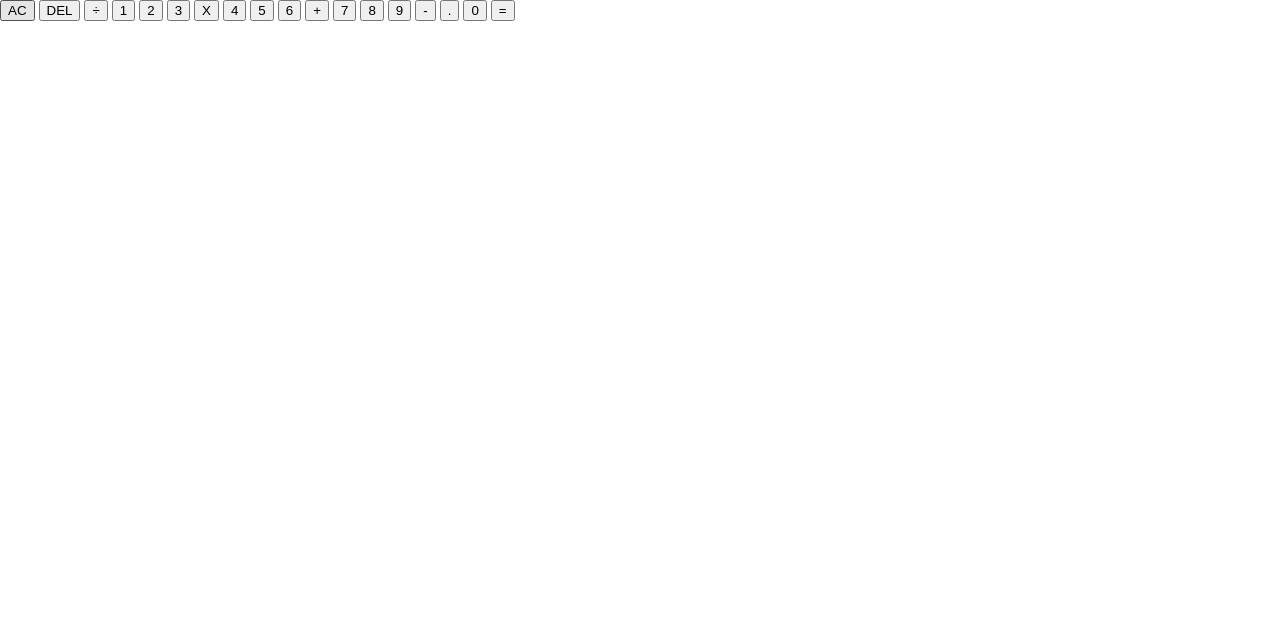
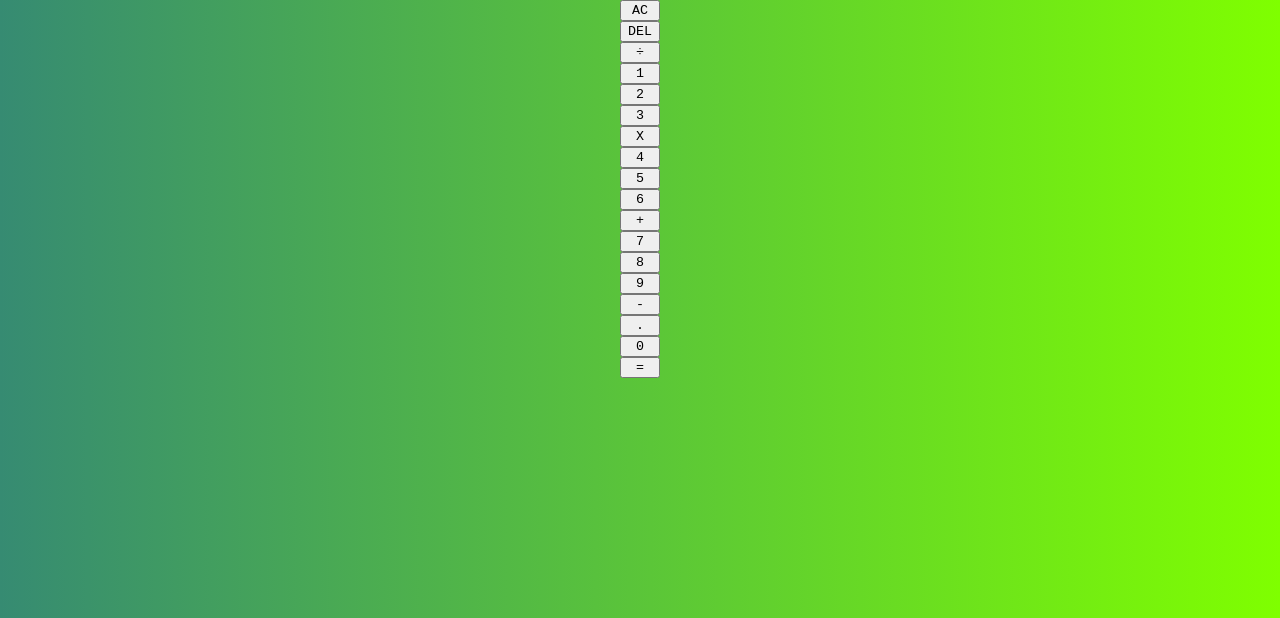
Before and after one commit to PhillipLam89/JS-Calculator, a PHP site: page / in a window 1280 px wide. Shown: the top 618 px of the page. Run offline with PHP 8.4, Linux system fonts and the light colour scheme.

Commit message:
background styles and button added

```diff
--- a/styles.css
+++ b/styles.css
@@ -1,5 +1,17 @@
-body, html {
+* {
   box-sizing: border-box;
-  margin: auto 0;
-  color: chartreuse;
+  font-family: 'Courier New', Courier, monospace;
+  font-weight: normal;
 }
+
+body {
+  padding: 0;
+  margin: 0;
+  background: linear-gradient(to right, rgb(54, 139, 114), chartreuse)
+}
+
+.calculator-grid {
+ display: grid;
+ justify-content: center;
+ align-items: center;
+}
```
